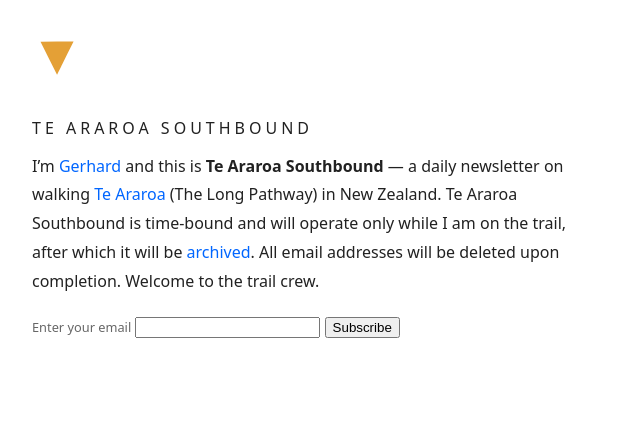
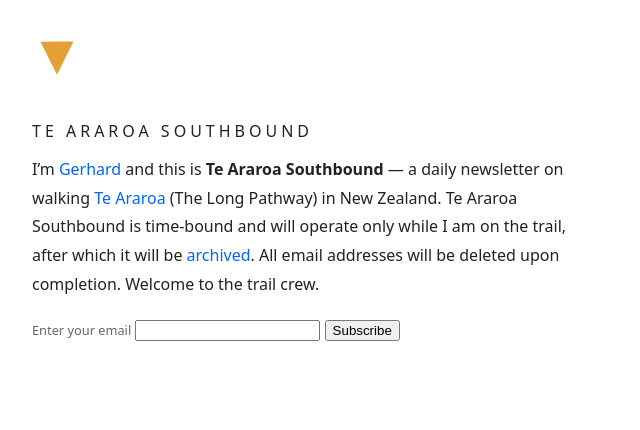
Before and after one commit to gerhardlanz/ta-sobo.gerhardla.nz, a Jekyll site: the page built from index.md, in a window 1280 px wide. Shown: the top 430 px of the page, without its empty margins (0-640 px from the left). Built offline with Jekyll 4.4.1, drawn with Linux system fonts in a browser that asks for light colours; Markdown is read by kramdown in place of the engine named in the settings.

Commit message:
chore: remove double breaks and add top padding to header

```diff
--- a/_layouts/default.html
+++ b/_layouts/default.html
@@ -105,8 +105,7 @@
 <body>
     <header>
         <a href="/"><img src="/icon.svg" alt="Orange equilateral triangle pointing downward" width="50" height="50"></a>
-        <br><br>
-        <h1>{% if page.permalink == '/' %}{{ site.title }}{{ page.title }}{% endif %}</h1>
+        <h1 style="padding-top: 2rem">{% if page.permalink == '/' %}{{ site.title }}{{ page.title }}{% endif %}</h1>
     </header>
     <main>{{ content }}</main>
     <footer>
```
